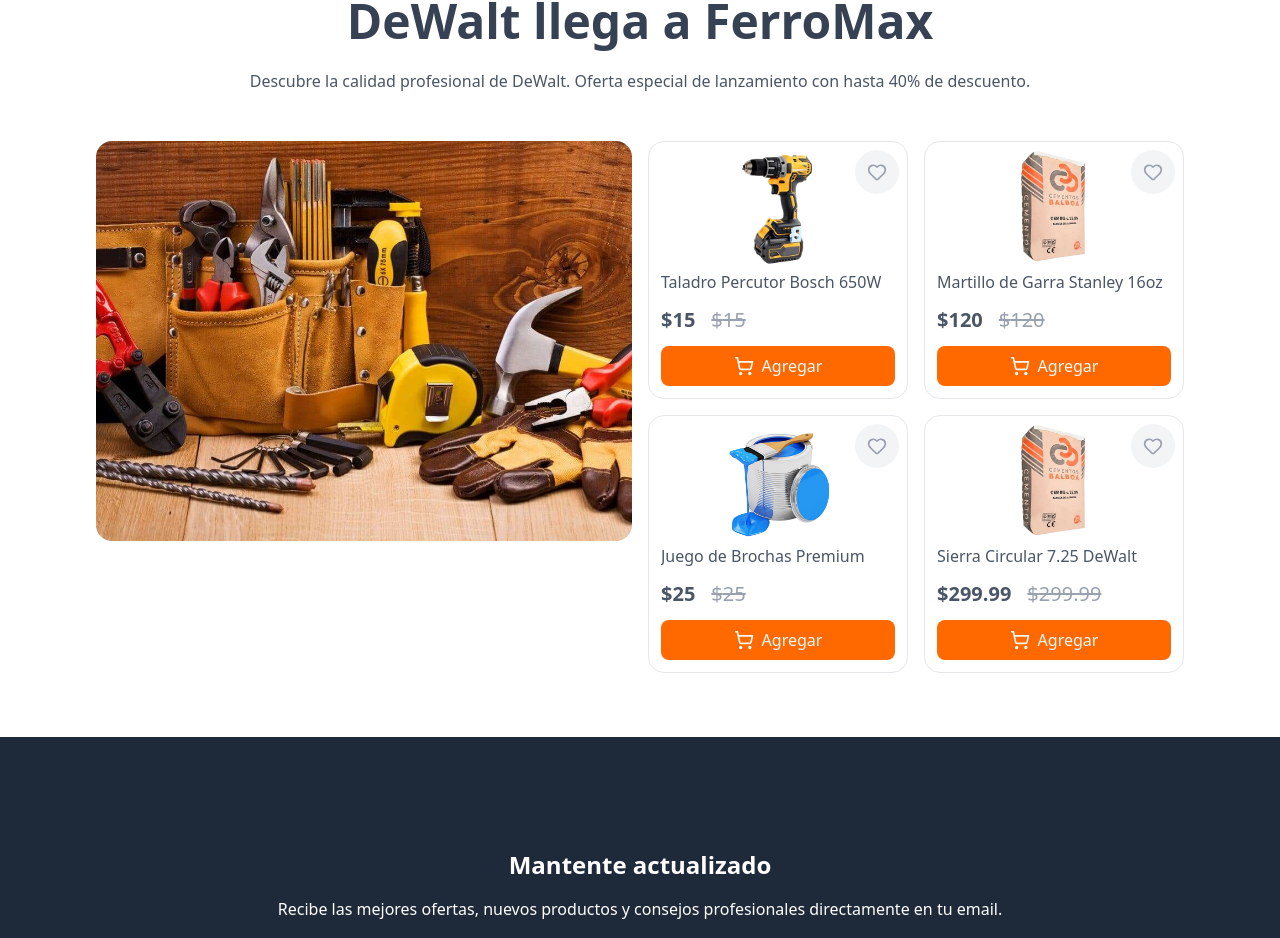
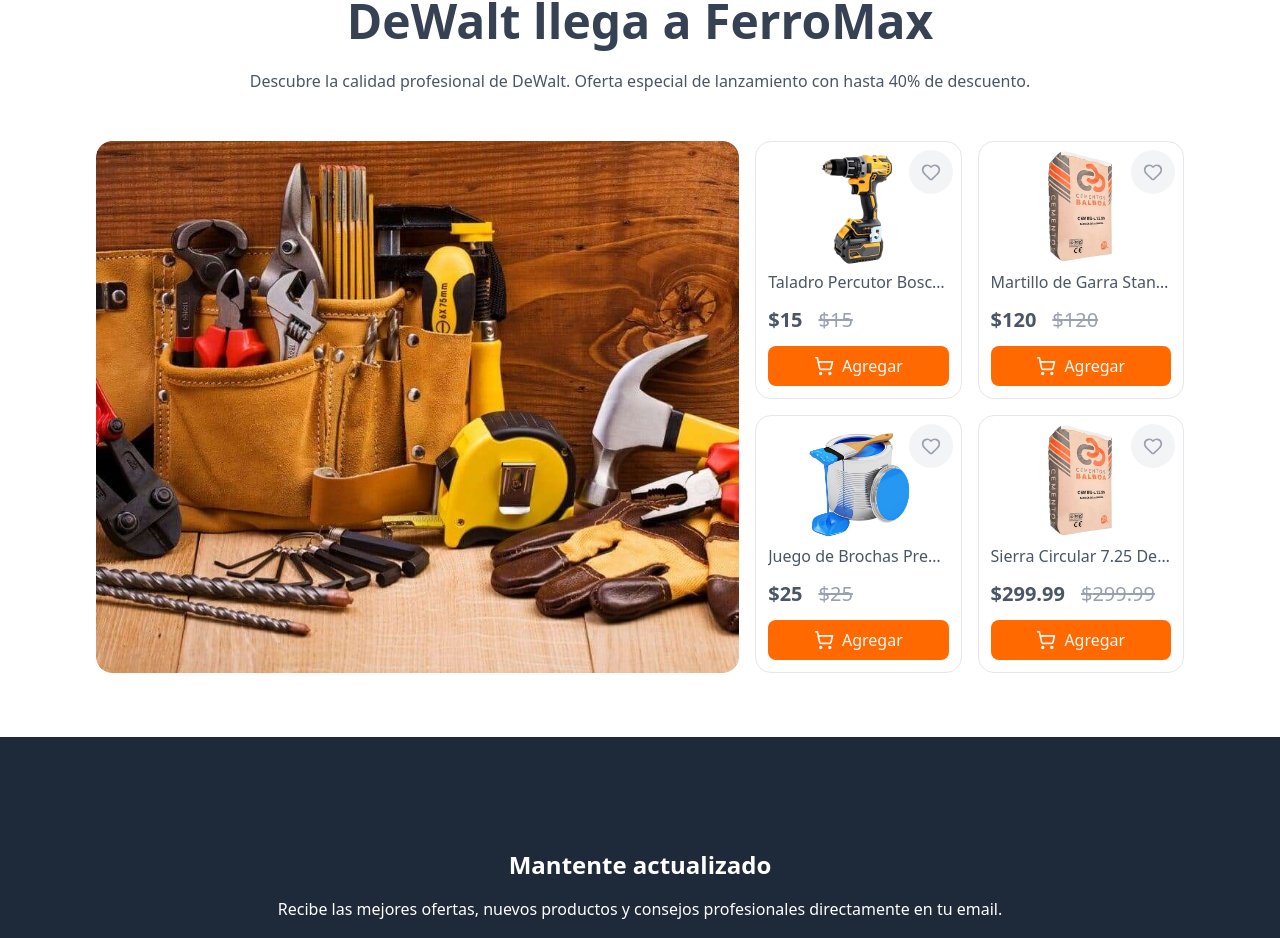
Before and after one commit to davidLM20/shop-web-react, a React (Vite) app: page / in a window 1280 px wide. Shown: the part 2929-3867 px from the top of the page. Built offline with nearby package versions, Linux system fonts and the light colour scheme.

Commit message:
Ajuste de grid de la seccion nueva marca

```diff
--- a/src/components/home/NewBrand.tsx
+++ b/src/components/home/NewBrand.tsx
@@ -21,8 +21,8 @@
                 <h2 className="text-5xl font-bold text-gray-700">DeWalt llega a FerroMax</h2>
                 <p className="text-gray-600 text-center mt-2">Descubre la calidad profesional de DeWalt. Oferta especial de lanzamiento con hasta 40% de descuento.</p>
             </div>
-            <div className="grid grid-cols-2 gap-4 h-full">
-                <div className="rounded-2xl h-100"><img src={firtsImg} alt="" className="w-full h-full object-cover rounded-2xl" /></div>
+            <div className="grid grid-cols-[3fr_2fr] gap-4 items-stretch w-full">
+                <div className="relative rounded-2xl overflow-hidden"><img src={firtsImg} alt="" className="absolute inset-0 w-full h-full object-cover rounded-2xl" /></div>
                 <div className="grid grid-cols-2 gap-4">
                     {products.map((p, i) => (
                         <ProductsCard
```
